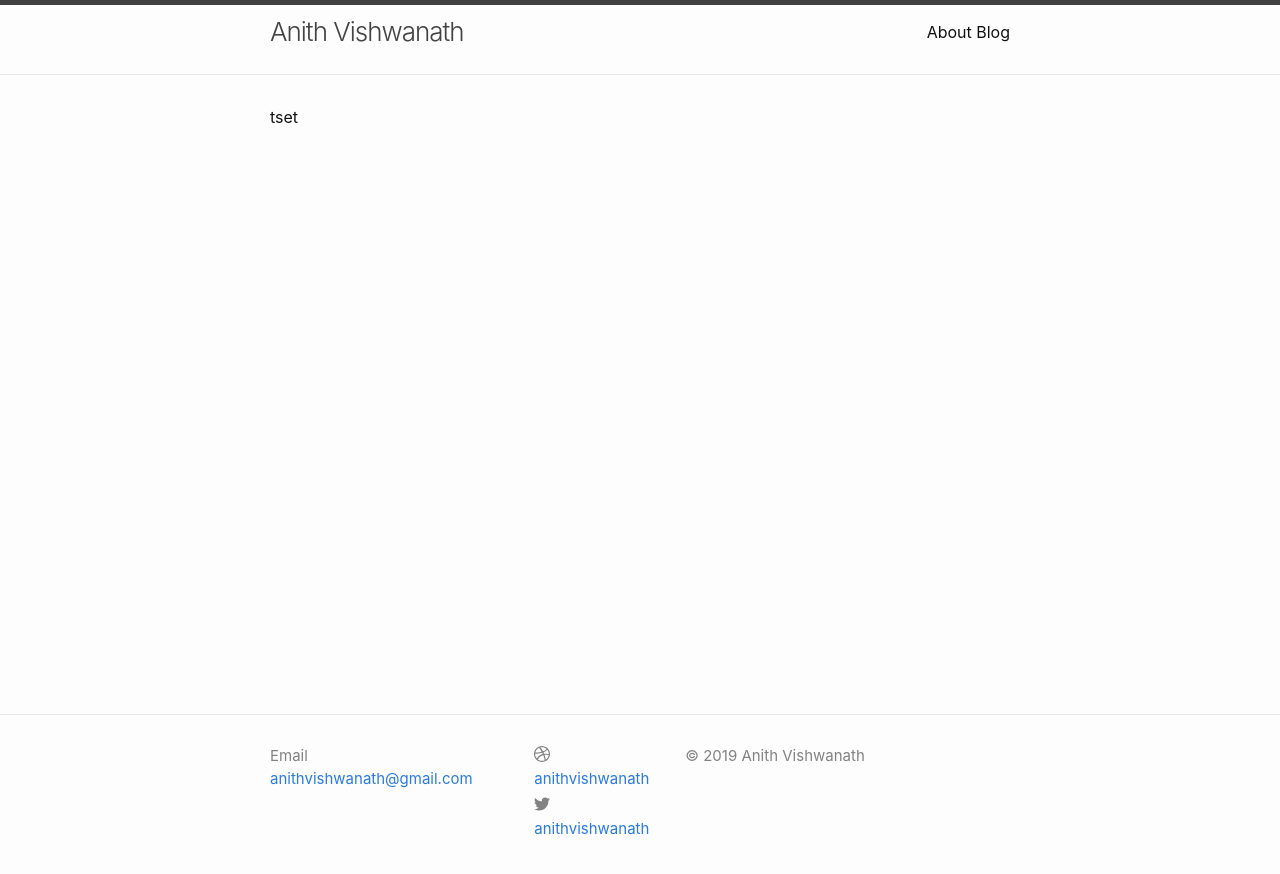
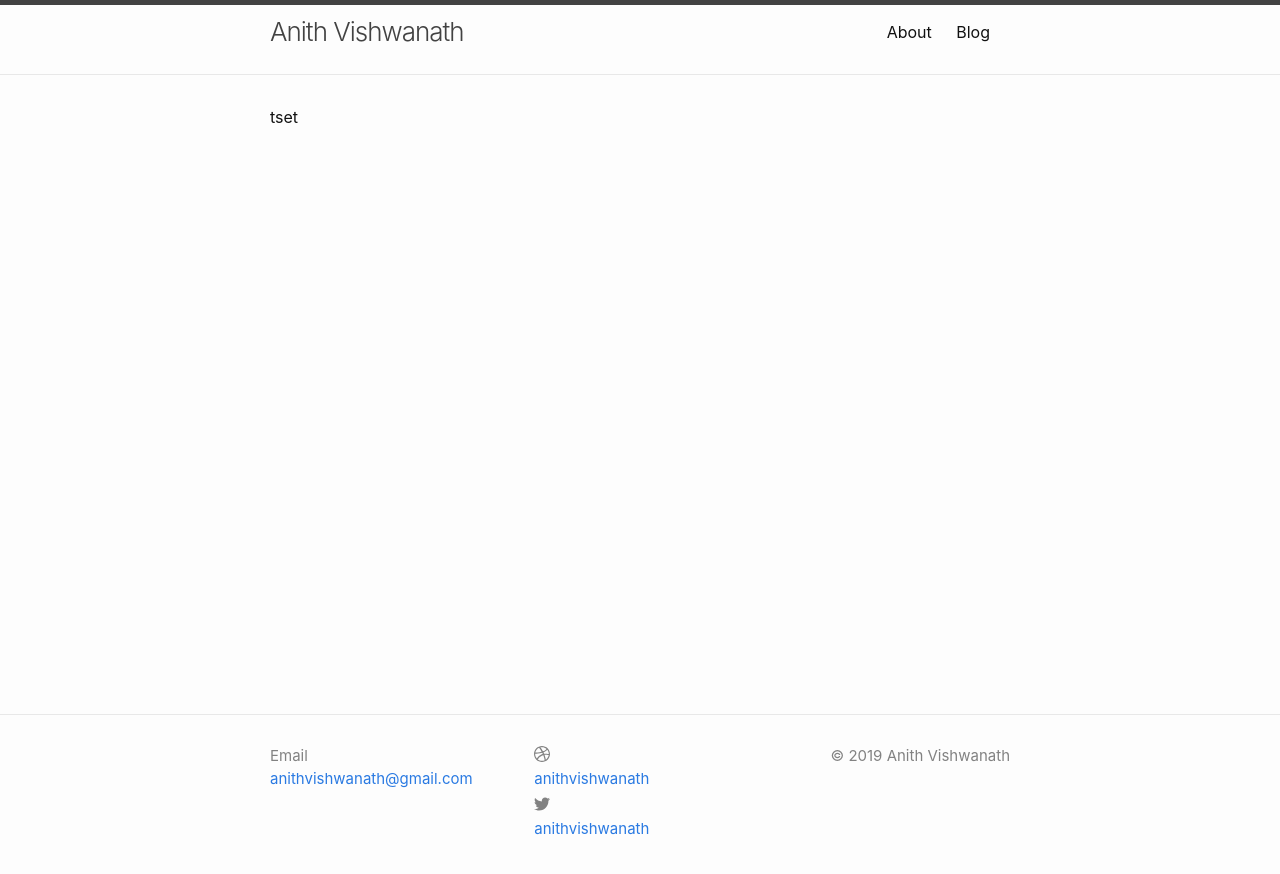
Before and after one commit to anithvishwanath/anithvishwanath.github.io, a Jekyll site: the page built from pages/blog.html, in a window 1280 px wide. Shown: the top 874 px of the page. Built offline with Jekyll 4.4.1, drawn with Linux system fonts in a browser that asks for light colours.

Commit message:
Update main.css

```diff
--- a/assets/main.css
+++ b/assets/main.css
@@ -255,6 +255,7 @@ table {
 .trigger li {
   list-style-type: none;
   display: inline-block;
+  margin-right: 20px;
 }
 
 /**
@@ -309,6 +310,11 @@ table {
     float: none;
     width: -webkit-calc(100% - (30px / 2));
     width: calc(100% - (30px / 2)); } }
+
+.copy {
+  text-align: right;
+}
+
 /**
  * Page content
  */
```
